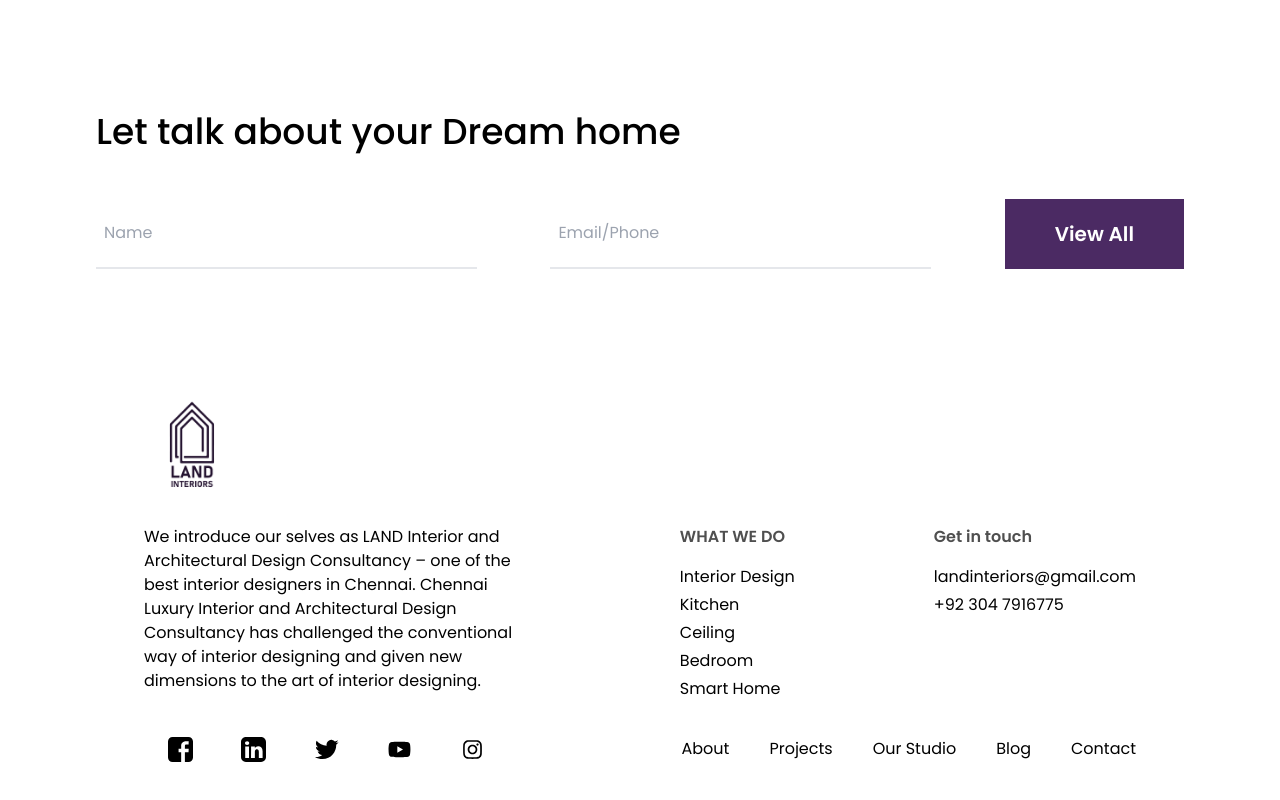
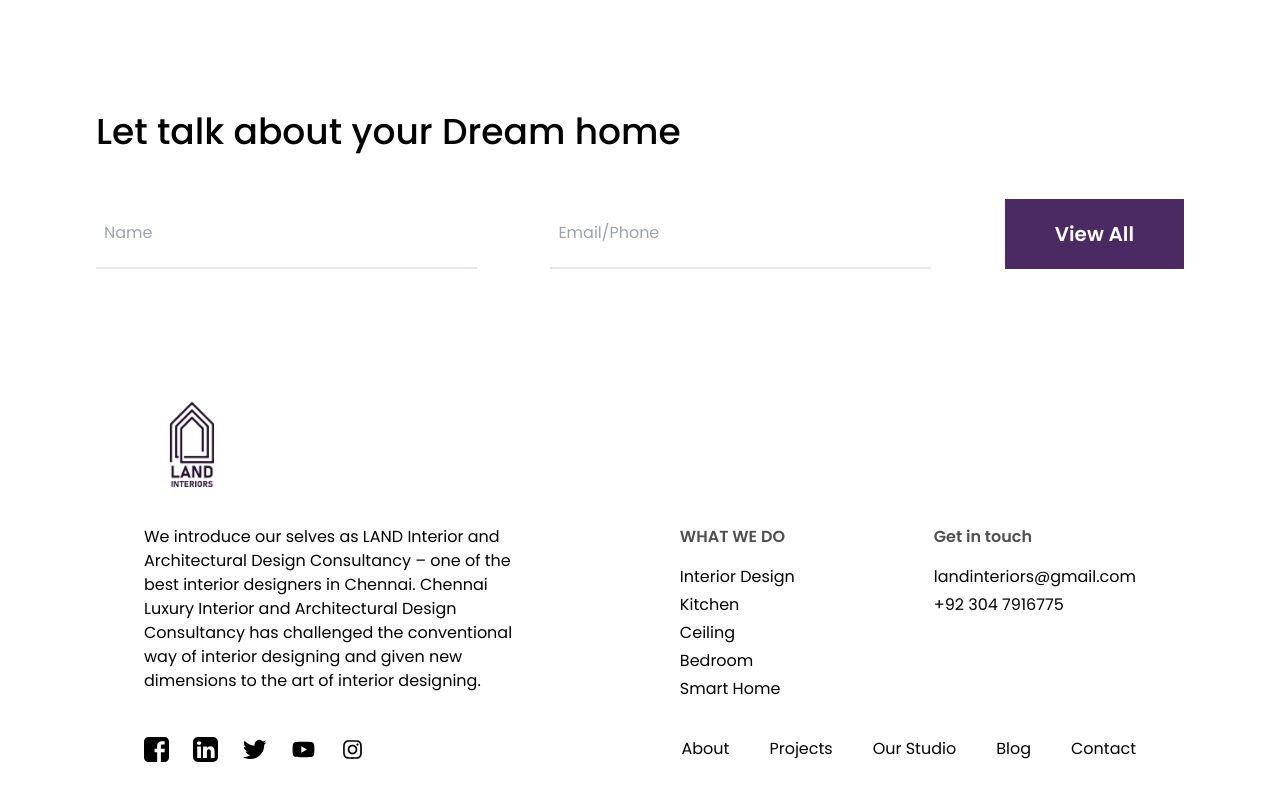
Before and after one commit to talhabytheway/land-interiors-UI, a React (Create React App) app: page / in a window 1280 px wide. Shown: the part 5237-6037 px from the top of the page. Built offline with nearby package versions, Linux system fonts and the light colour scheme.

Commit message:
Fix footer HyperLink

```diff
--- a/src/components/Footer/index.js
+++ b/src/components/Footer/index.js
@@ -44,11 +44,11 @@ const Footer = () => {
       </div>
       <div className="flex flex-row justify-center lg:justify-between">
         <div className="flex flex-row gap-6">
-          <a href="http://www.facebook.com/talhabytheway"></a><img src={facebook} alt="" />
-          <a href="https://www.linkedin.com/in/talhabytheway"></a><img src={linkedIn} alt="" />
-          <a href="https://twitter.com/talhaism_"></a><img src={twitter} alt="" />
-          <a href="http://www.youtube.com/talhabytheway"></a><img src={youtube} alt="" />
-          <a href="http://www.instagram.com/talhabytheway"></a><img src={instagram} alt="" />
+          <a href="http://www.facebook.com/talhabytheway" target={"_blank"}><img src={facebook} alt="" /></a>
+          <a href="https://www.linkedin.com/in/talhabytheway" target={"_blank"}><img src={linkedIn} alt="" /></a>
+          <a href="https://twitter.com/talhaism_" target={"_blank"}><img src={twitter} alt="" /></a>
+          <a href="http://www.youtube.com/talhabytheway" target={"_blank"}><img src={youtube} alt="" /></a>
+          <a href="http://www.instagram.com/talhabytheway" target={"_blank"}><img src={instagram} alt="" /></a>
         </div>
         <div className="hidden lg:flex flex-row gap-10 hover:[&>*]:cursor-pointer">
         <span>
```
